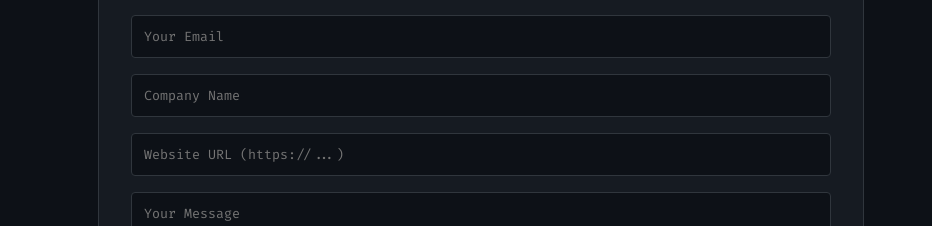
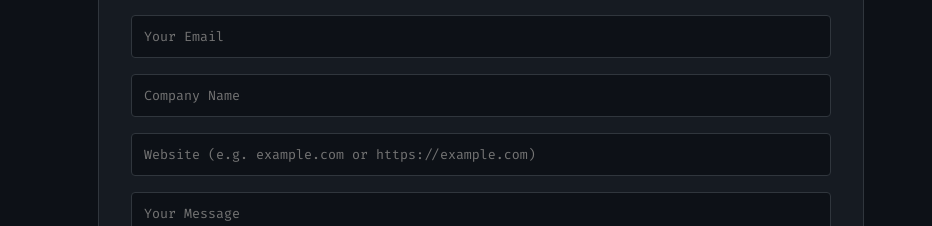
Before and after one commit to in7ruder-ch/whoami, a plain HTML site: page index.html in a window 1280 px wide. Shown: the part 1080-1306 px from the top of the page, without its empty margins (159-1091 px from the left). Drawn offline with Linux system fonts and the light colour scheme.

Commit message:
form updated

```diff
--- a/index.html
+++ b/index.html
@@ -79,7 +79,10 @@
                 <input type="text" name="name" placeholder="Your Name" required />
                 <input type="email" name="_replyto" placeholder="Your Email" required />
                 <input type="text" name="company" placeholder="Company Name" required />
-                <input type="url" name="website" placeholder="Website URL (https://...)" required />
+                <input type="text" name="website" placeholder="Website (e.g. example.com or https://example.com)"
+                    pattern="^(https?:\/\/)?[a-zA-Z0-9.-]+\.[a-zA-Z]{2,}$"
+                    title="Enter a valid website like example.com or https://example.com" required />
+
                 <textarea name="message" placeholder="Your Message" rows="5" required></textarea>
                 <input type="text" name="_gotcha" style="display:none;" tabindex="-1" autocomplete="off" />
                 <button type="submit">Send Message</button>
```
